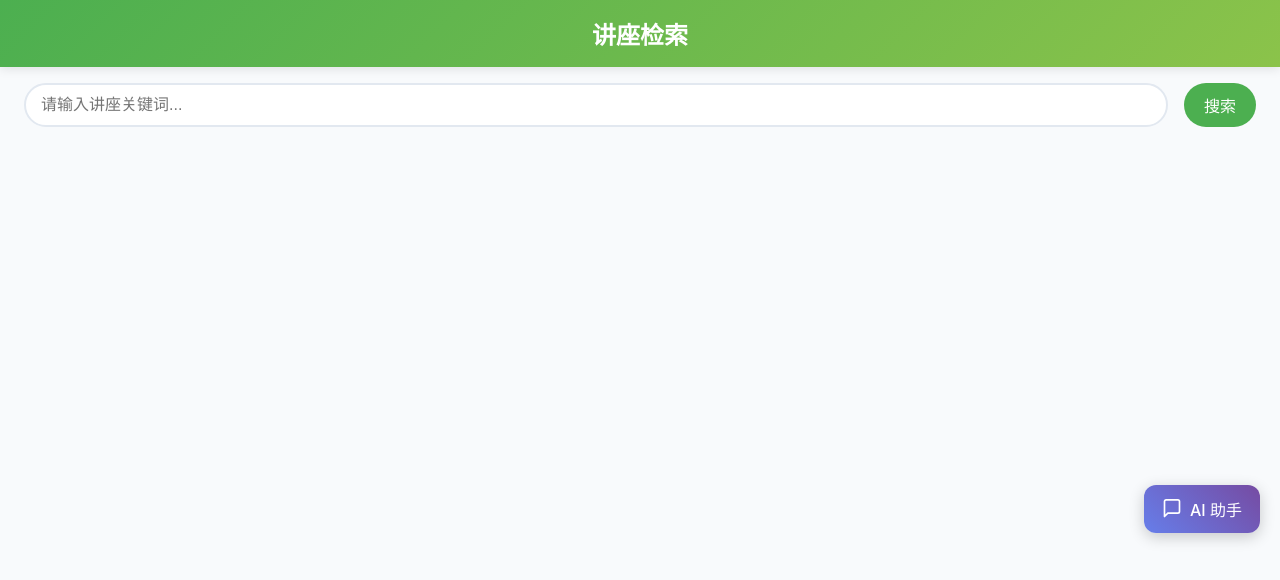
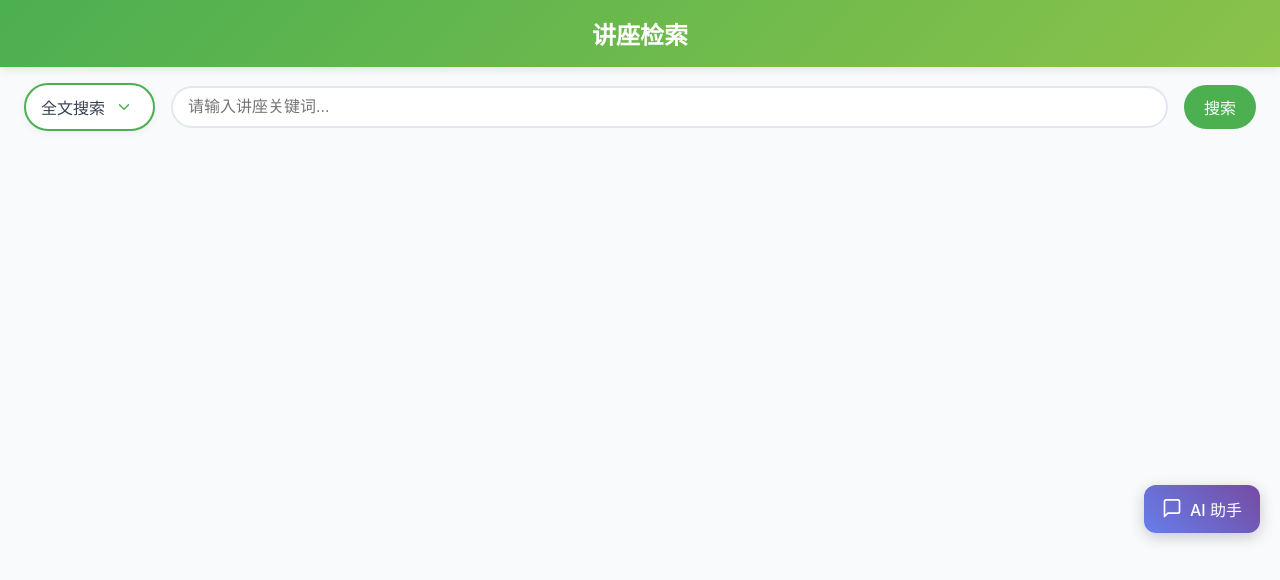
Before and after one commit to wybbb1/lecture-search-system-front, a Vue app: page / in a window 1280 px wide. Shown: the top 580 px of the page. Built offline with nearby package versions, Linux system fonts and the light colour scheme.

Commit message:
增加了按域检索选项模块

```diff
--- /dev/null
+++ b/src/components/CustomSelect.vue
@@ -0,0 +1,207 @@
+<template>
+  <div class="custom-select-wrapper" ref="selectWrapperRef">
+    <div
+      class="custom-select-trigger"
+      :class="{ 'is-open': isOpen, 'focused': isFocused }"
+      @click="toggleDropdown"
+      @focus="isFocused = true"
+      @blur="isFocused = false"
+      tabindex="0"
+    >
+      <span class="selected-value">{{ selectedOptionLabel }}</span>
+      <span class="dropdown-arrow" :class="{ 'rotate': isOpen }">
+        <svg xmlns="http://www.w3.org/2000/svg" viewBox="0 0 24 24" fill="none" stroke="currentColor" stroke-width="2" stroke-linecap="round" stroke-linejoin="round">
+          <polyline points="6 9 12 15 18 9"></polyline>
+        </svg>
+      </span>
+    </div>
+
+    <Transition name="dropdown-fade-scale">
+      <div v-if="isOpen" class="custom-select-options">
+        <div
+          v-for="option in options"
+          :key="option.value"
+          class="option-item"
+          :class="{ 'is-active': option.value === modelValue }"
+          @click="selectOption(option.value)"
+        >
+          {{ option.label }}
+        </div>
+      </div>
+    </Transition>
+  </div>
+</template>
+
+<script setup lang="ts">
+import { ref, computed, onMounted, onUnmounted } from 'vue';
+
+interface SelectOption {
+  value: number;
+  label: string;
+}
+
+const props = defineProps<{
+  modelValue: number; // 当前选中的值
+  options: SelectOption[]; // 选项数组 [{ value: 0, label: '全文搜索' }, ...]
+}>();
+
+const emit = defineEmits(['update:modelValue']);
+
+const isOpen = ref(false); // 控制下拉列表的显示/隐藏
+const isFocused = ref(false); // 控制聚焦状态
+const selectWrapperRef = ref<HTMLElement | null>(null); // 引用最外层 div
+
+// 计算当前选中项的标签
+const selectedOptionLabel = computed(() => {
+  const selected = props.options.find(option => option.value === props.modelValue);
+  return selected ? selected.label : '请选择'; // 默认值
+});
+
+// 切换下拉列表显示状态
+const toggleDropdown = () => {
+  isOpen.value = !isOpen.value;
+};
+
+// 选择一个选项
+const selectOption = (value: number) => {
+  emit('update:modelValue', value); // 更新父组件的 modelValue
+  isOpen.value = false; // 关闭下拉列表
+};
+
+// 点击外部关闭下拉列表
+const handleClickOutside = (event: MouseEvent) => {
+  if (selectWrapperRef.value && !selectWrapperRef.value.contains(event.target as Node)) {
+    isOpen.value = false;
+  }
+};
+
+onMounted(() => {
+  document.addEventListener('click', handleClickOutside);
+});
+
+onUnmounted(() => {
+  document.removeEventListener('click', handleClickOutside);
+});
+</script>
+
+<style scoped>
+.custom-select-wrapper {
+  position: relative;
+  display: inline-block; /* 或 flex-shrink: 0; 保持其不被压缩 */
+  user-select: none;
+  flex-shrink: 0; /* 确保在 flex 容器中不被压缩 */
+}
+
+.custom-select-trigger {
+  display: flex;
+  align-items: center;
+  justify-content: space-between;
+  padding: 10px 15px; /* 基础内边距 */
+  padding-right: 20px; /* 为箭头留出空间 */
+  border: 2px solid #e2e8f0;
+  border-radius: 28px; /* 圆角 */
+  background-color: white; /* 白色背景 */
+  color: #374151; /* 文本颜色 */
+  cursor: pointer;
+  font-size: 1rem;
+  outline: none; /* 移除默认的聚焦轮廓 */
+  position: relative;
+  z-index: 2; /* 确保在选项之上 */
+
+  /* 绿白色调和动画 */
+  border-color: #4CAF50; /* 绿色边框 */
+  box-shadow: 0 2px 8px rgba(0, 0, 0, 0.05); /* 轻微阴影 */
+  transition: all 0.3s ease-in-out;
+}
+
+.custom-select-trigger:hover {
+  border-color: #388E3C; /* 悬停时深绿色边框 */
+  box-shadow: 0 4px 12px rgba(76, 175, 80, 0.2); /* 悬停时更明显的阴影 */
+  transform: translateY(-2px); /* 轻微上浮 */
+}
+
+.custom-select-trigger.focused {
+  border-color: #388E3C; /* 聚焦时深绿色边框 */
+  box-shadow: 0 0 0 4px rgba(76, 175, 80, 0.4); /* 聚焦时绿色光晕，更大更明显 */
+  transform: translateY(0); /* 聚焦时回到原位 */
+}
+
+.custom-select-trigger.is-open {
+  border-color: #388E3C; /* 展开时保持绿色边框 */
+  border-bottom-left-radius: 0; /* 展开时底部圆角取消 */
+  border-bottom-right-radius: 0;
+  box-shadow: 0 4px 12px rgba(76, 175, 80, 0.4); /* 展开时保持阴影 */
+  transform: translateY(0); /* 展开时回到原位 */
+}
+
+.selected-value {
+  flex-grow: 1;
+}
+
+.dropdown-arrow {
+  width: 18px;
+  height: 18px;
+  display: flex;
+  align-items: center;
+  justify-content: center;
+  margin-left: 10px;
+  color: #4CAF50; /* 箭头颜色 */
+  transition: transform 0.3s ease-in-out;
+}
+
+.dropdown-arrow.rotate {
+  transform: rotate(180deg);
+}
+
+.custom-select-options {
+  position: absolute;
+  top: 100%; /* 定位到触发器下方 */
+  left: 0;
+  right: 0;
+  background-color: white;
+  border: 2px solid #4CAF50; /* 绿色边框 */
+  border-top: none; /* 顶部无边框，与触发器连接 */
+  border-bottom-left-radius: 8px; /* 底部圆角 */
+  border-bottom-right-radius: 8px;
+  box-shadow: 0 8px 16px rgba(0, 0, 0, 0.1); /* 较明显的阴影 */
+  max-height: 200px; /* 最大高度，超出滚动 */
+  overflow-y: auto;
+  z-index: 1; /* 确保在触发器下方 */
+  transform-origin: top center; /* 动画原点 */
+}
+
+.option-item {
+  padding: 10px 15px;
+  cursor: pointer;
+  color: #374151;
+  transition: all 0.2s ease-in-out;
+  border-bottom: 1px solid #f0f2f5; /* 选项之间的分隔线 */
+}
+
+.option-item:last-child {
+  border-bottom: none; /* 最后一个选项没有底边框 */
+}
+
+.option-item:hover {
+  background-color: #f0fdf4; /* 悬停时的淡绿色背景 */
+  color: #388E3C; /* 悬停时的绿色文本 */
+}
+
+.option-item.is-active {
+  background-color: #e6f6ed; /* 选中项的淡绿色背景 */
+  color: #4CAF50; /* 选中项的绿色文本 */
+  font-weight: 600;
+}
+
+/* 过渡动画 */
+.dropdown-fade-scale-enter-active,
+.dropdown-fade-scale-leave-active {
+  transition: all 0.3s ease-in-out;
+}
+
+.dropdown-fade-scale-enter-from,
+.dropdown-fade-scale-leave-to {
+  opacity: 0;
+  transform: scaleY(0.8); /* 从缩小状态进入/退出 */
+}
+</style>
--- a/src/components/SearchPartInterface.vue
+++ b/src/components/SearchPartInterface.vue
@@ -5,6 +5,11 @@
     </header>
 
     <div class="search-input-group">
+      <CustomSelect
+        v-model="searchType"
+        :options="searchTypeOptions"
+        class="custom-select-wrapper-in-group"
+      />
       <input
         type="text"
         v-model="query"
@@ -64,6 +69,7 @@
 <script setup lang="ts">
 import { ref, reactive } from 'vue';
 import axios from 'axios';
+import CustomSelect from './CustomSelect.vue'; // 导入 CustomSelect 组件
 
 interface LectureDocumentVO {
   id: number;
@@ -79,17 +85,25 @@ interface BackendResponse {
   total: number | null;
 }
 
-// 新增：拼写建议接口响应类型
 interface SpellingAdviceResponse {
   success: boolean;
   errorMsg: string | null;
-  data: string | null; // 拼写建议文本
+  data: string | null;
 }
 
 const query = ref<string>('');
+const searchType = ref<number>(0); // 搜索类型，默认为0 (全文搜索)
+
+// 定义 CustomSelect 的选项数据
+const searchTypeOptions = [
+  { value: 0, label: '全文搜索' },
+  { value: 1, label: '标题搜索' },
+  { value: 2, label: '讲师搜索' },
+];
+
 const searchResults = ref<LectureDocumentVO[]>([]);
 const searched = ref<boolean>(false);
-const spellingSuggestion = ref<string | null>(null); // 新增：拼写建议
+const spellingSuggestion = ref<string | null>(null);
 
 /**
  * 高亮匹配词项
@@ -118,32 +132,33 @@ const highlightMatches = (text: string, searchQuery: string): string => {
   return highlightedText;
 };
 
-
 /**
  * 执行搜索请求
  */
 const performSearch = async () => {
   if (!query.value.trim()) {
     searchResults.value = [];
-    spellingSuggestion.value = null; // 清空建议
+    spellingSuggestion.value = null;
     searched.value = false;
     return;
   }
 
   searched.value = true;
-  spellingSuggestion.value = null; // 每次搜索前清空之前的建议
+  spellingSuggestion.value = null;
 
-  const currentQuery = query.value; // 捕获当前查询值，防止在异步请求期间被修改
+  const currentQuery = query.value;
+  const currentSearchType = searchType.value; // 捕获当前搜索类型
 
-  // 1. 发送主搜索请求并处理
+  // 1. 发送主搜索请求并立即处理其结果
   axios.get<BackendResponse>(`http://localhost:8080/search`, {
     params: {
-      query: currentQuery
+      query: currentQuery,
+      type: currentSearchType // 传递 type 参数
     }
   })
   .then(response => {
-    // 只有当查询值没有被用户更改时才更新UI，避免旧请求覆盖新请求
-    if (query.value === currentQuery) {
+    // 检查当前 query.value 和 searchType.value 是否与发起请求时相同
+    if (query.value === currentQuery && searchType.value === currentSearchType) {
       if (response.data.success && response.data.data) {
         searchResults.value = response.data.data.map(lecture => ({
           ...lecture,
@@ -156,21 +171,21 @@ const performSearch = async () => {
     }
   })
   .catch(error => {
-    if (query.value === currentQuery) {
+    if (query.value === currentQuery && searchType.value === currentSearchType) {
       console.error('搜索请求出错:', error);
       searchResults.value = [];
     }
   });
 
-  // 2. 发送拼写建议请求并处理 (不阻塞主搜索)
+  // 2. 发送拼写建议请求并立即处理其结果 (不阻塞主搜索)
+  // 拼写建议通常只针对查询字符串，不依赖搜索类型
   axios.get<SpellingAdviceResponse>(`http://localhost:8080/search/advice`, {
     params: {
       query: currentQuery
     }
   })
   .then(response => {
-    // 只有当查询值没有被用户更改时才更新UI，避免旧请求覆盖新请求
-    if (query.value === currentQuery) {
+    if (query.value === currentQuery) { // 拼写建议只需检查 query 是否一致
       if (response.data.success && response.data.data) {
         spellingSuggestion.value = response.data.data;
       } else {
@@ -209,8 +224,6 @@ const applySuggestion = (suggestion: string) => {
 </script>
 
 <style scoped>
-/* ... (现有样式，保持不变直到 .search-header 部分) ... */
-
 /* 新增高亮样式 */
 .lecture-title :deep(mark),
 .lecture-preview :deep(mark) {
@@ -227,26 +240,25 @@ const applySuggestion = (suggestion: string) => {
   -webkit-text-decoration-thickness: 2px;
 }
 
-
 /* ------------------------------------------------------------- */
 /* 以下为 SearchPartInterface.vue 的其余样式，保持不变 */
 /* ------------------------------------------------------------- */
 .search-container {
   display: flex;
   flex-direction: column;
-  height: 100%; /* 占满父容器（right-panel）的高度 */
-  width: 100%; /* 占满父容器的宽度 */
+  height: 100%;
+  width: 100%;
   background: #f8fafc;
   padding: 0;
-  overflow: hidden; /* 防止内容溢出 */
+  overflow: hidden;
 }
 
 .search-header {
   display: flex;
-  justify-content: center; /* 标题居中 */
+  justify-content: center;
   align-items: center;
   padding: 1rem 1.5rem;
-  background: linear-gradient(135deg, #4CAF50 0%, #8BC34A 100%); /* 不同的渐变色 */
+  background: linear-gradient(135deg, #4CAF50 0%, #8BC34A 100%);
   color: white;
   box-shadow: 0 2px 10px rgba(0, 0, 0, 0.1);
   flex-shrink: 0;
@@ -260,9 +272,20 @@ const applySuggestion = (suggestion: string) => {
 
 .search-input-group {
   display: flex;
-  padding: 1rem 1.5rem; /* 增加 padding */
+  padding: 1rem 1.5rem;
   flex-shrink: 0;
+  align-items: center; /* 垂直居中对齐 */
+  gap: 1rem; /* 组件之间的间距 */
 }
+
+/* 为 CustomSelect 在 SearchInputGroup 中的布局添加样式 */
+/* 注意：这里的样式是针对 CustomSelect 的外层容器 .custom-select-wrapper */
+.custom-select-wrapper-in-group {
+  /* 可以选择不设置特定宽度，让其内容决定宽度 */
+  /* 或者设置一个最小宽度 / 最大宽度 */
+  min-width: 120px; /* 示例：给定一个最小宽度 */
+}
+
 
 .search-input {
   flex-grow: 1;
@@ -286,7 +309,6 @@ const applySuggestion = (suggestion: string) => {
   border-radius: 28px;
   cursor: pointer;
   font-size: 1rem;
-  margin-left: 1rem;
   transition: all 0.2s ease;
   flex-shrink: 0;
 }
@@ -304,21 +326,21 @@ const applySuggestion = (suggestion: string) => {
   box-shadow: none;
 }
 
-/* 新增：拼写建议样式 */
+/* 拼写建议样式 */
 .spelling-suggestion-box {
   padding: 0.8rem 1.5rem;
-  background-color: #fffde7; /* 淡黄色背景 */
-  border-bottom: 1px solid #ffe082; /* 底部边框 */
+  background-color: #fffde7;
+  border-bottom: 1px solid #ffe082;
   color: #616161;
   font-size: 0.95rem;
   display: flex;
   align-items: center;
-  justify-content: center; /* 文本居中 */
+  justify-content: center;
   box-shadow: 0 2px 5px rgba(0, 0, 0, 0.05);
-  margin: 0 1.5rem; /* 与搜索框对齐，但左右留白 */
-  border-radius: 8px; /* 圆角 */
-  margin-top: -0.5rem; /* 向上微调，更靠近搜索框 */
-  animation: fadeInDown 0.3s ease-out; /* 淡入动画 */
+  margin: 0 1.5rem;
+  border-radius: 8px;
+  margin-top: 0.5rem; /* 调整间距 */
+  animation: fadeInDown 0.3s ease-out;
 }
 
 @keyframes fadeInDown {
@@ -357,7 +379,6 @@ const applySuggestion = (suggestion: string) => {
   margin-left: 0.5em;
 }
 
-
 .search-results {
   flex: 1;
   overflow-y: auto;
@@ -377,11 +398,11 @@ const applySuggestion = (suggestion: string) => {
 }
 
 .result-item {
-  margin-bottom: 20px; /* 增加列表项间距 */
+  margin-bottom: 20px;
   background-color: white;
   border-radius: 8px;
   box-shadow: 0 2px 10px rgba(0, 0, 0, 0.05);
-  overflow: hidden; /* 确保虚化效果在边界内 */
+  overflow: hidden;
   transition: box-shadow 0.2s ease;
 }
 
@@ -390,18 +411,17 @@ const applySuggestion = (suggestion: string) => {
 }
 
 .lecture-link {
-  display: block; /* 使整个区域可点击 */
+  display: block;
   padding: 1rem 1.5rem;
   text-decoration: none;
-  color: inherit; /* 继承父元素颜色 */
+  color: inherit;
 }
 
-/* 注意：这里的 lecture-title 样式可能被 :deep(mark) 的样式覆盖 */
 .lecture-title {
-  color: #007bff; /* 保持链接颜色 */
+  color: #007bff;
   margin-top: 0;
   margin-bottom: 0.8rem;
-  font-size: 1.1rem; /* 稍微放大标题 */
+  font-size: 1.1rem;
   font-weight: 600;
   cursor: pointer;
 }
@@ -412,31 +432,29 @@ const applySuggestion = (suggestion: string) => {
   line-height: 1.6;
   font-size: 0.95rem;
   color: #555;
-  transition: max-height 0.4s ease-out; /* 高度过渡动画 */
+  transition: max-height 0.4s ease-out;
 }
 
-/* 虚化效果 */
 .lecture-preview::after {
   content: '';
   position: absolute;
   bottom: 0;
   left: 0;
   width: 100%;
-  height: 40px; /* 虚化区域的高度 */
+  height: 40px;
   background: linear-gradient(to bottom, rgba(255, 255, 255, 0) 0%, rgba(255, 255, 255, 1) 100%);
-  pointer-events: none; /* 确保不影响点击 */
+  pointer-events: none;
   transition: opacity 0.4s ease-out;
 }
 
-/* 展开时虚化效果消失 */
 .lecture-preview.expanded::after {
   opacity: 0;
 }
 
 .lecture-preview p {
-  margin: 0; /* 移除 p 元素的默认外边距 */
-  white-space: pre-wrap; /* 推荐使用这个，保留换行符并允许自动换行 */
-  word-break: break-word; /* 确保长单词也能正常换行，防止溢出 */
+  margin: 0;
+  white-space: pre-wrap;
+  word-break: break-word;
 }
 
 .read-more-toggle {
@@ -453,41 +471,41 @@ const applySuggestion = (suggestion: string) => {
 }
 
 .no-results {
-  margin-top: 40px; /* 增加顶部间距 */
-  padding: 30px; /* 增加内边距 */
-  background-color: #ffffff; /* 纯白背景 */
-  border: 1px solid #e0e0e0; /* 更柔和的边框 */
-  border-radius: 12px; /* 更大的圆角 */
+  margin-top: 40px;
+  padding: 30px;
+  background-color: #ffffff;
+  border: 1px solid #e0e0e0;
+  border-radius: 12px;
   text-align: center;
-  color: #616161; /* 更柔和的文本颜色 */
-  box-shadow: 0 5px 15px rgba(0, 0, 0, 0.08); /* 增加阴影，使其更突出 */
-  display: flex; /* 使用 flexbox 布局内容 */
+  color: #616161;
+  box-shadow: 0 5px 15px rgba(0, 0, 0, 0.08);
+  display: flex;
   flex-direction: column;
   align-items: center;
   justify-content: center;
-  min-height: 200px; /* 最小高度 */
+  min-height: 200px;
 }
 
 .no-results-icon {
-  margin-bottom: 20px; /* 图标下方间距 */
-  color: #9e9e9e; /* 图标颜色 */
+  margin-bottom: 20px;
+  color: #9e9e9e;
 }
 
 .no-results-icon svg {
-  width: 60px; /* 放大图标 */
+  width: 60px;
   height: 60px;
 }
 
 .no-results-message {
-  font-size: 1.2rem; /* 增大主提示文本 */
-  font-weight: 600; /* 加粗 */
-  color: #333; /* 更深的颜色 */
+  font-size: 1.2rem;
+  font-weight: 600;
+  color: #333;
   margin-bottom: 10px;
 }
 
 .no-results-tip {
-  font-size: 0.95rem; /* 提示文本大小 */
-  color: #757575; /* 提示文本颜色 */
+  font-size: 0.95rem;
+  color: #757575;
   line-height: 1.5;
 }
 
@@ -509,7 +527,7 @@ const applySuggestion = (suggestion: string) => {
   background: #94a3b8;
 }
 
-/* 媒体查询：小屏幕下的布局调整 - 保持不变 */
+/* 媒体查询：小屏幕下的布局调整 */
 @media (max-width: 1024px) {
   .search-container {
     height: auto;
@@ -526,6 +544,24 @@ const applySuggestion = (suggestion: string) => {
 
   .search-input-group {
     padding: 0.75rem 1rem;
+    flex-direction: column; /* 小屏幕下堆叠 */
+    align-items: stretch; /* 填充宽度 */
+  }
+
+  /* CustomSelect 在小屏幕下也应占据全宽 */
+  .custom-select-wrapper-in-group {
+    width: 100%;
+    margin-bottom: 0.5rem; /* 下拉框下方间距 */
+  }
+
+  .search-input {
+    width: 100%; /* 小屏幕下宽度占满 */
+    margin-bottom: 0.5rem; /* 输入框下方间距 */
+  }
+
+  .search-button {
+    width: 100%; /* 小屏幕下宽度占满 */
+    margin-left: 0; /* 移除左侧间距 */
   }
 
   .search-results {
```
